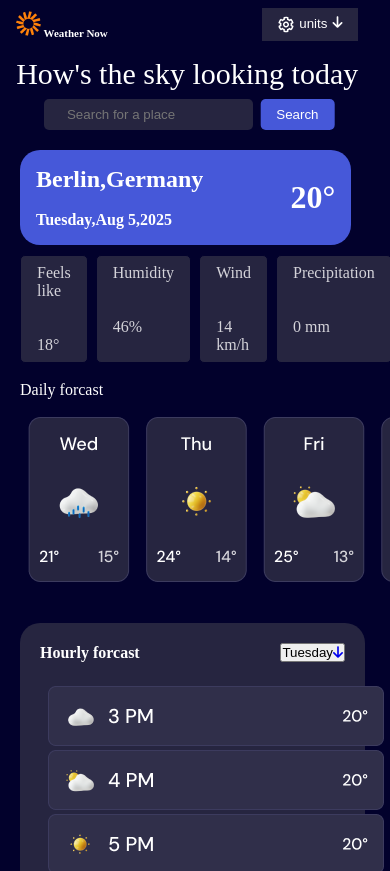
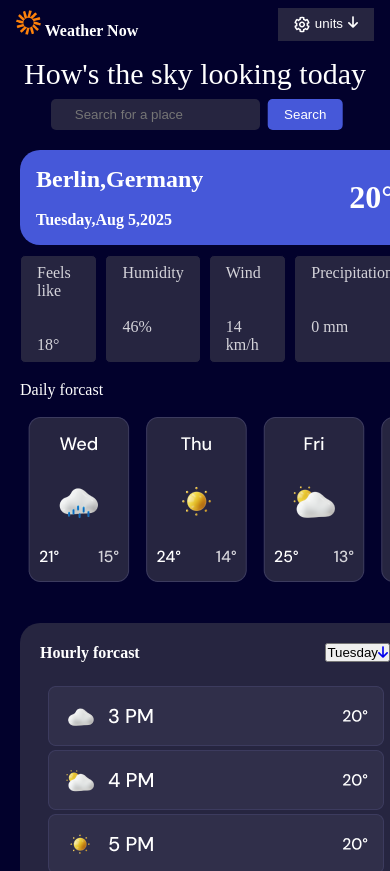
Before and after one commit to Asma-Munni/Midterm-part-1, a plain HTML site: page index.html in a window 390 px wide. Shown: the top 871 px of the page. Drawn offline with Linux system fonts and the light colour scheme.

Commit message:
something added

```diff
--- a/css/style.css
+++ b/css/style.css
@@ -328,3 +328,114 @@ body{
 }
 
 }
+
+@media  screen and (max-width:768px) {
+   body{
+    width: 100%;
+    height: 100%;
+    background:#02012c ;
+    color:#fff ;
+}
+.topbar{
+    padding: 8px 16px;
+}
+.topbar >.logo{
+   font-size: 16px;
+}
+.topbar >.logo >img{
+    top: 15px;
+    width: 25px;
+}
+.topbar >.units >button{
+    padding: 8px 16px;
+}
+.title >h2{
+    font-weight: 500;
+    font-size: 30px;
+    padding: 8px;
+}
+.search-box{
+    margin-bottom: 16px;
+}
+.search-box >input{
+    padding: 8px 16px;
+    transition: .3s;
+}
+.search-box >.btn{
+    padding: 8px 16px;
+}
+.main{
+    width:100%;
+    height: auto;
+    display: flex;
+    flex-direction: column;
+}
+.main >.left{
+    width: 100%;
+    display: flex;
+    flex-direction: column;
+    height: auto;
+    margin-bottom: 08px;
+
+}
+
+.main >.right{
+    flex-direction: column;
+    width: 100%;
+    height: auto;
+    margin-bottom: 8px;
+}
+.main >.left >.left-1{
+    width: 100%;
+    height: auto;
+    padding: 16px;
+}
+.main >.left >.left-2{
+    width: 100%;
+    top: 1px;
+    gap: 8px;
+    margin-bottom: 8px;
+}
+.main >.left >.left-2 >.feels{
+    width: 100%;
+    height: auto;
+    background: #262540;
+    border: 1px solid #02012c;
+    padding: 8px 16px ;
+      border-radius: 5px;
+}
+
+.main >.left >.left-2 >.humidity{
+    width: 100%;
+    height: auto;
+    padding: 8px 16px ;
+}
+.main >.left >.left-2 >.wind{
+    width: 100%;
+    height: auto;
+    padding: 8px 16px;
+}
+.main >.left >.left-2 >.pre{
+    width: 100%;
+    height: auto;
+    padding: 8px 16px ;
+}
+.main >.left >.left-3{
+    width: 100%;
+    top: 8px;
+}
+.main >.left >.left-3 > .day >img{
+    justify-content: space-between;
+    margin: 8px;
+}
+.main >.right >.right-upper{
+    display: flex;
+    margin-bottom: 16px;
+}
+.main >.right >.right-lower {
+    gap: 8px;
+    padding: 8px;
+
+}
+
+}
```
